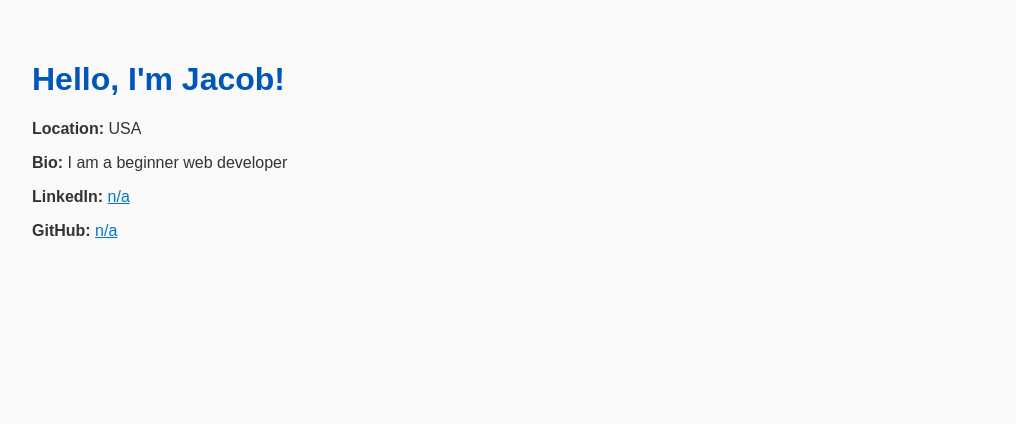
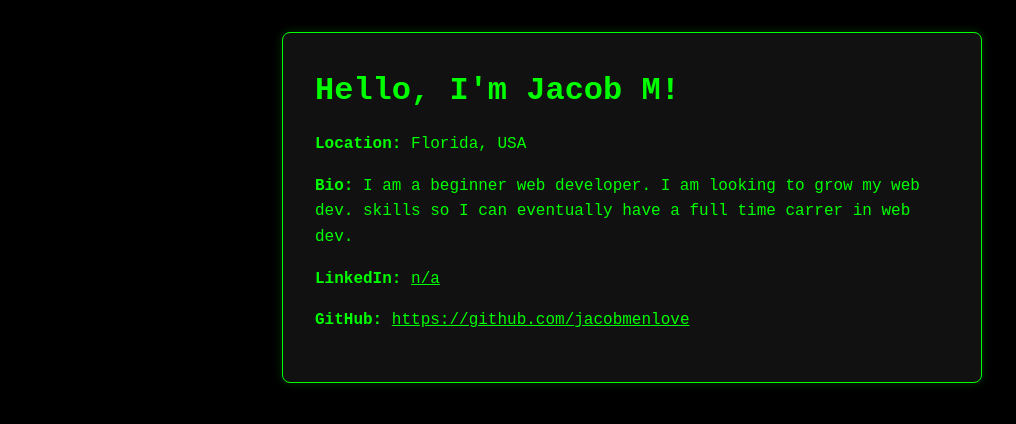
Before and after one commit to jacobmenlove/portfolio-generator, a website: page output/portfolio.html in a window 1280 px wide. Shown: the whole page, without its empty margins (8-1024 px from the left). Drawn offline with Linux system fonts and the light colour scheme.

Commit message:
Update CSS for terminal-style theme with black background, green text, and monospace font

```diff
--- a/index.js
+++ b/index.js
@@ -19,11 +19,13 @@ function generateHTML(answers) {
   <link rel="stylesheet" href="../templates/style.css">
 </head>
 <body>
-  <h1>Hello, I'm ${answers.name}!</h1>
-  <p><strong>Location:</strong> ${answers.location}</p>
-  <p><strong>Bio:</strong> ${answers.bio}</p>
-  <p><strong>LinkedIn:</strong> <a href="${answers.linkedin}">${answers.linkedin}</a></p>
-  <p><strong>GitHub:</strong> <a href="${answers.github}">${answers.github}</a></p>
+  <div class="card">
+    <h1>Hello, I'm ${answers.name}!</h1>
+    <p><strong>Location:</strong> ${answers.location}</p>
+    <p><strong>Bio:</strong> ${answers.bio}</p>
+    <p><strong>LinkedIn:</strong> <a href="${answers.linkedin}">${answers.linkedin}</a></p>
+    <p><strong>GitHub:</strong> <a href="${answers.github}">${answers.github}</a></p>
+  </div>
 </body>
 </html>
 `;
--- a/templates/style.css
+++ b/templates/style.css
@@ -1,12 +1,57 @@
+* {
+  box-sizing: border-box;
+  margin: 0;
+  padding: 0;
+}
+
 body {
-      font-family: Arial, sans-serif;
-      padding: 2rem;
-      background-color: #f9f9f9;
-      color: #333;
-    }
-    h1 {
-      color: #0057b8;
-    }
-    a {
-      color: #0077cc;
-    }
+  background-color: #000000;
+  color: #00FF00;
+  font-family: 'Courier New', Courier, monospace;
+  padding: 2rem;
+  line-height: 1.6;
+}
+
+.card {
+  background-color: #111111;
+  border: 1px solid #00FF00;
+  max-width: 700px;
+  margin: 0 auto;
+  padding: 2rem;
+  border-radius: 0.5rem;
+  box-shadow: 0 0 10px rgba(0, 255, 0, 0.2);
+}
+
+.card h1 {
+  font-size: 2rem;
+  margin-bottom: 1rem;
+  color: #00FF00;
+}
+
+.card p {
+  margin-bottom: 1rem;
+}
+
+.card a {
+  color: #00FF00;
+  text-decoration: underline;
+}
+
+.card a:hover {
+  color: #99ff99;
+}
+
+@media (max-width: 600px) {
+  body {
+    padding: 1rem;
+  }
+
+  .card {
+    padding: 1.5rem;
+    font-size: 0.95rem;
+  }
+
+  .card h1 {
+    font-size: 1.5rem;
+  }
+}
```
Also changed, not shown: output/portfolio.html.
